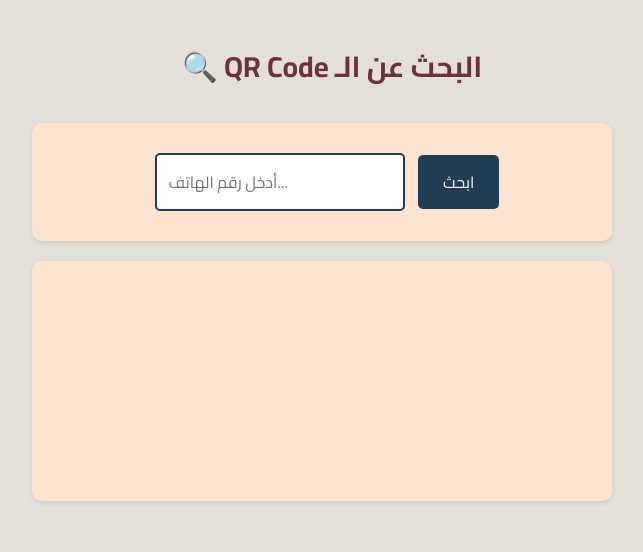
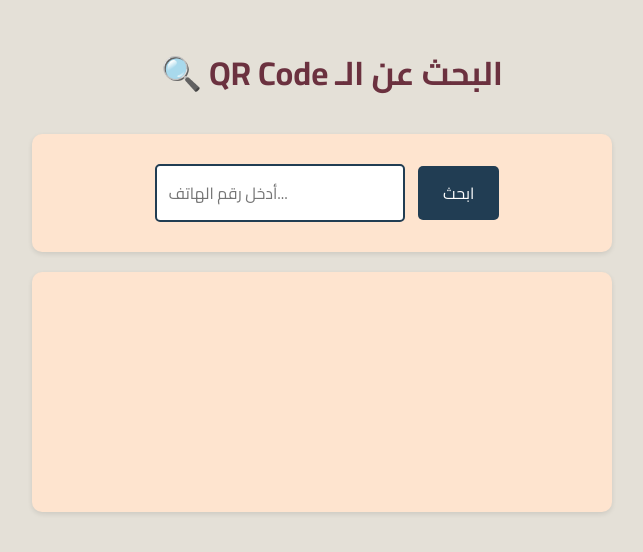
Before and after one commit to 51PharmD/qr, a plain HTML site: page index.html in a window 1280 px wide. Shown: the whole page, without its empty margins (308-951 px from the left). Drawn offline with Linux system fonts and the light colour scheme.

Commit message:
Update index.html

```diff
--- a/index.html
+++ b/index.html
@@ -31,7 +31,7 @@
     color: #6B313F;
     margin-bottom: 30px;
     white-space: nowrap; /* Prevents the text from wrapping */
-    font-size: calc(16px + 1vw); /* Dynamically adjusts font size */
+    font-size: calc(20px + 1vw); /* Dynamically adjusts font size */
     overflow: hidden; /* Hides overflow if necessary */
     text-overflow: ellipsis; /* Optionally adds "..." for overflow */
 }
```
